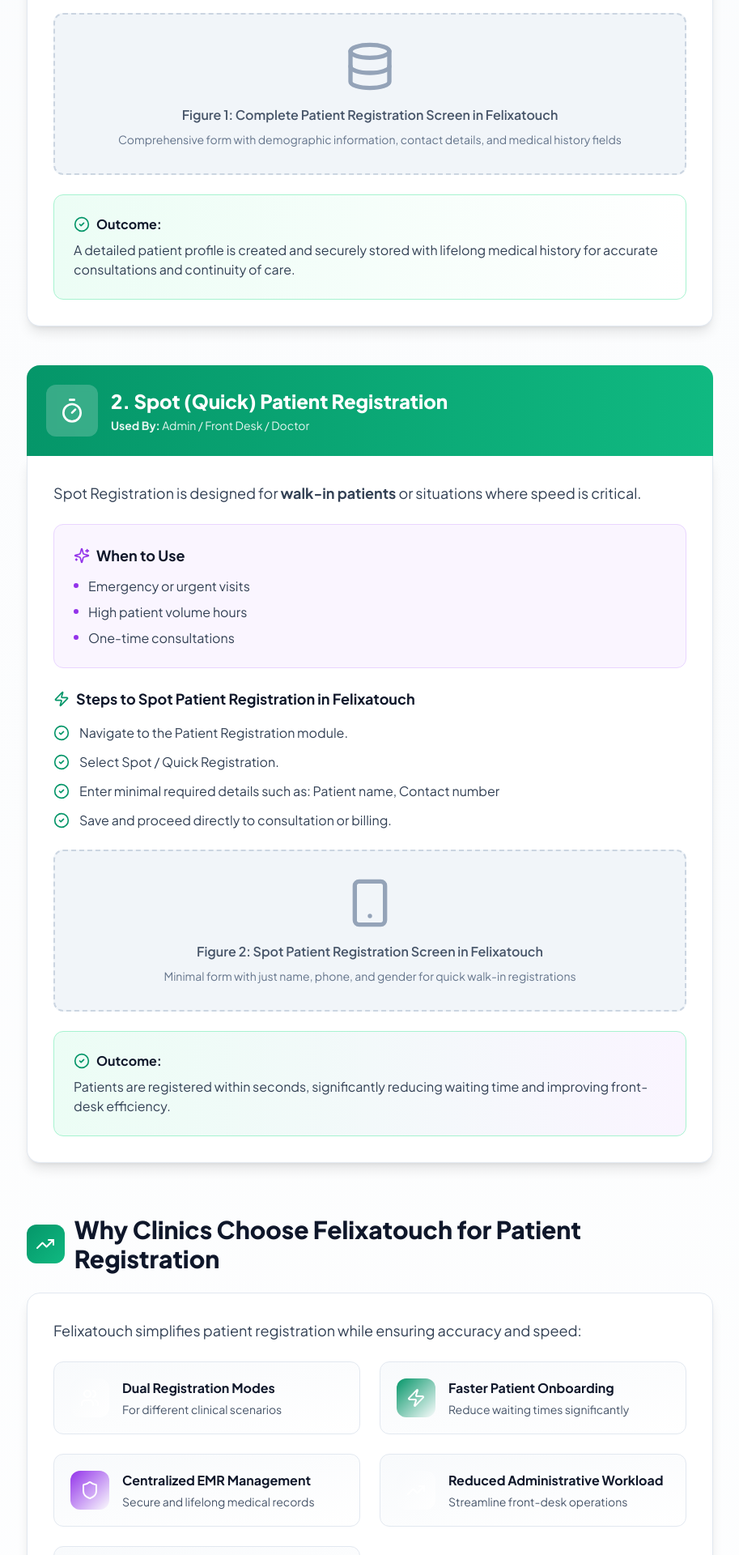
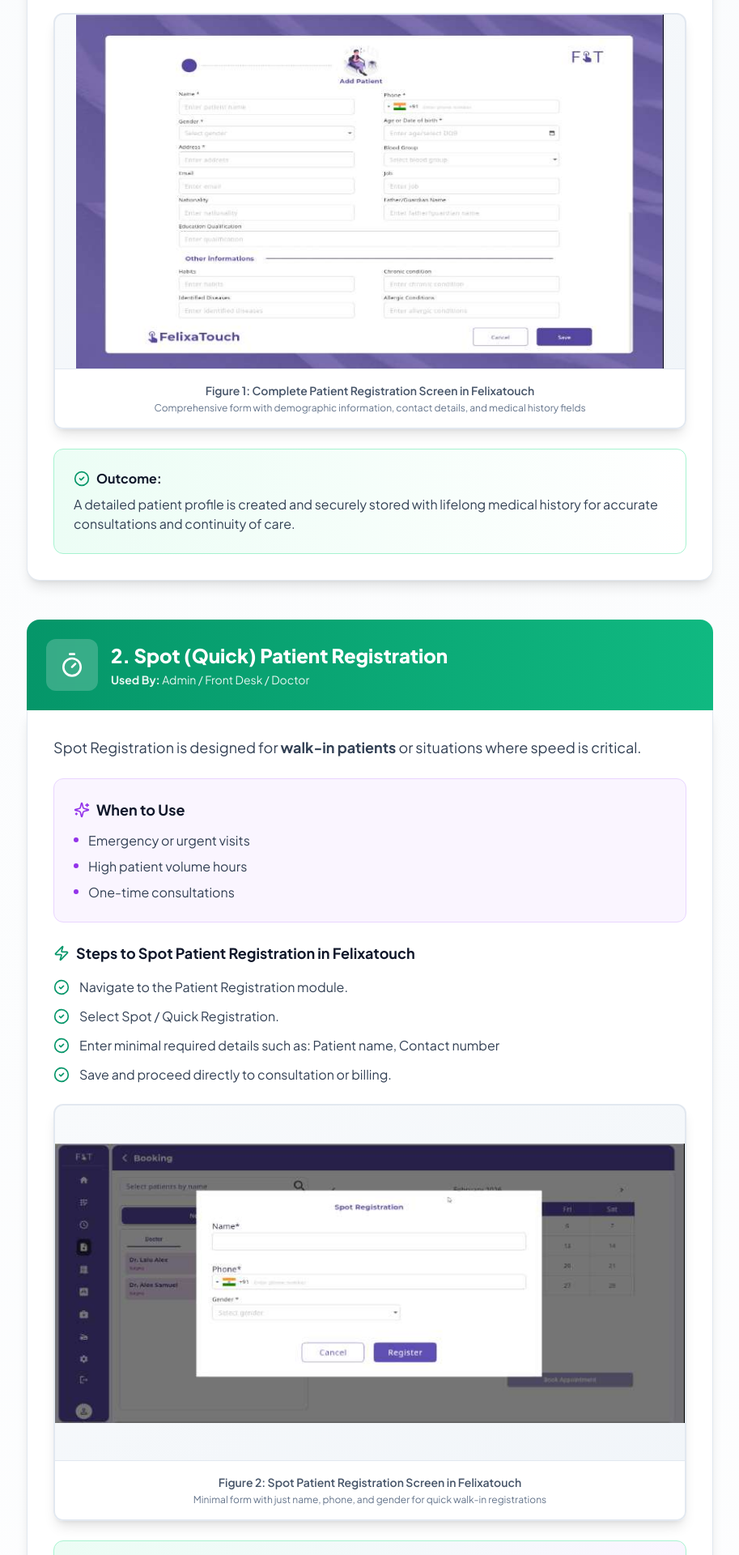
Before and after one commit to sahircmr/Felixatouch-softgen, a Next.js app: page /blog/smart-digital-patient-registration-healthcare in a window 1280 px wide. Shown: the part 2380-4300 px from the top of the page at 81% size, without its empty margins (183-1096 px from the left). Built offline with nearby package versions, Linux system fonts and the light colour scheme.

Commit message:
feat(blog): Add patient registration images to blog post

```diff
--- a/src/pages/blog/smart-digital-patient-registration-healthcare.tsx
+++ b/src/pages/blog/smart-digital-patient-registration-healthcare.tsx
@@ -243,14 +243,22 @@
                       </ol>
                     </div>
 
-                    {/* Screenshot Placeholder */}
-                    <div className="bg-slate-100 dark:bg-slate-900 rounded-xl p-8 border-2 border-dashed border-slate-300 dark:border-slate-700 mb-6">
-                      <div className="text-center">
-                        <Database className="w-16 h-16 text-slate-400 mx-auto mb-4" />
-                        <p className="text-slate-600 dark:text-slate-400 font-semibold mb-2">
+                    {/* Screenshot - Complete Patient Registration */}
+                    <div className="bg-gradient-to-br from-slate-50 to-slate-100 dark:from-slate-900 dark:to-slate-800 rounded-xl overflow-hidden border-2 border-slate-200 dark:border-slate-700 mb-6 shadow-lg">
+                      <div className="relative w-full" style={{ paddingBottom: "56.25%" }}>
+                        <Image
+                          src="/complete-patient-registration-felixatouch.png"
+                          alt="Complete Patient Registration Screen in Felixatouch"
+                          fill
+                          className="object-contain"
+                          priority
+                        />
+                      </div>
+                      <div className="p-4 bg-white dark:bg-slate-800 border-t border-slate-200 dark:border-slate-700">
+                        <p className="text-sm text-slate-600 dark:text-slate-400 font-semibold text-center">
                           Figure 1: Complete Patient Registration Screen in Felixatouch
                         </p>
-                        <p className="text-sm text-slate-500 dark:text-slate-500">
+                        <p className="text-xs text-slate-500 dark:text-slate-500 text-center mt-1">
                           Comprehensive form with demographic information, contact details, and medical history fields
                         </p>
                       </div>
@@ -330,14 +338,22 @@
                       </ul>
                     </div>
 
-                    {/* Screenshot Placeholder */}
-                    <div className="bg-slate-100 dark:bg-slate-900 rounded-xl p-8 border-2 border-dashed border-slate-300 dark:border-slate-700 mb-6">
-                      <div className="text-center">
-                        <Smartphone className="w-16 h-16 text-slate-400 mx-auto mb-4" />
-                        <p className="text-slate-600 dark:text-slate-400 font-semibold mb-2">
+                    {/* Screenshot - Spot Patient Registration */}
+                    <div className="bg-gradient-to-br from-slate-50 to-slate-100 dark:from-slate-900 dark:to-slate-800 rounded-xl overflow-hidden border-2 border-slate-200 dark:border-slate-700 mb-6 shadow-lg">
+                      <div className="relative w-full" style={{ paddingBottom: "56.25%" }}>
+                        <Image
+                          src="/spot-registration-felixatouch.png"
+                          alt="Spot Patient Registration Screen in Felixatouch"
+                          fill
+                          className="object-contain"
+                          priority
+                        />
+                      </div>
+                      <div className="p-4 bg-white dark:bg-slate-800 border-t border-slate-200 dark:border-slate-700">
+                        <p className="text-sm text-slate-600 dark:text-slate-400 font-semibold text-center">
                           Figure 2: Spot Patient Registration Screen in Felixatouch
                         </p>
-                        <p className="text-sm text-slate-500 dark:text-slate-500">
+                        <p className="text-xs text-slate-500 dark:text-slate-500 text-center mt-1">
                           Minimal form with just name, phone, and gender for quick walk-in registrations
                         </p>
                       </div>
```
Also changed, not shown: public/complete-patient-registration-felixatouch.png (added), public/spot-registration-felixatouch.png (added), 2 other files (tests, documents, lock files or other folders).
